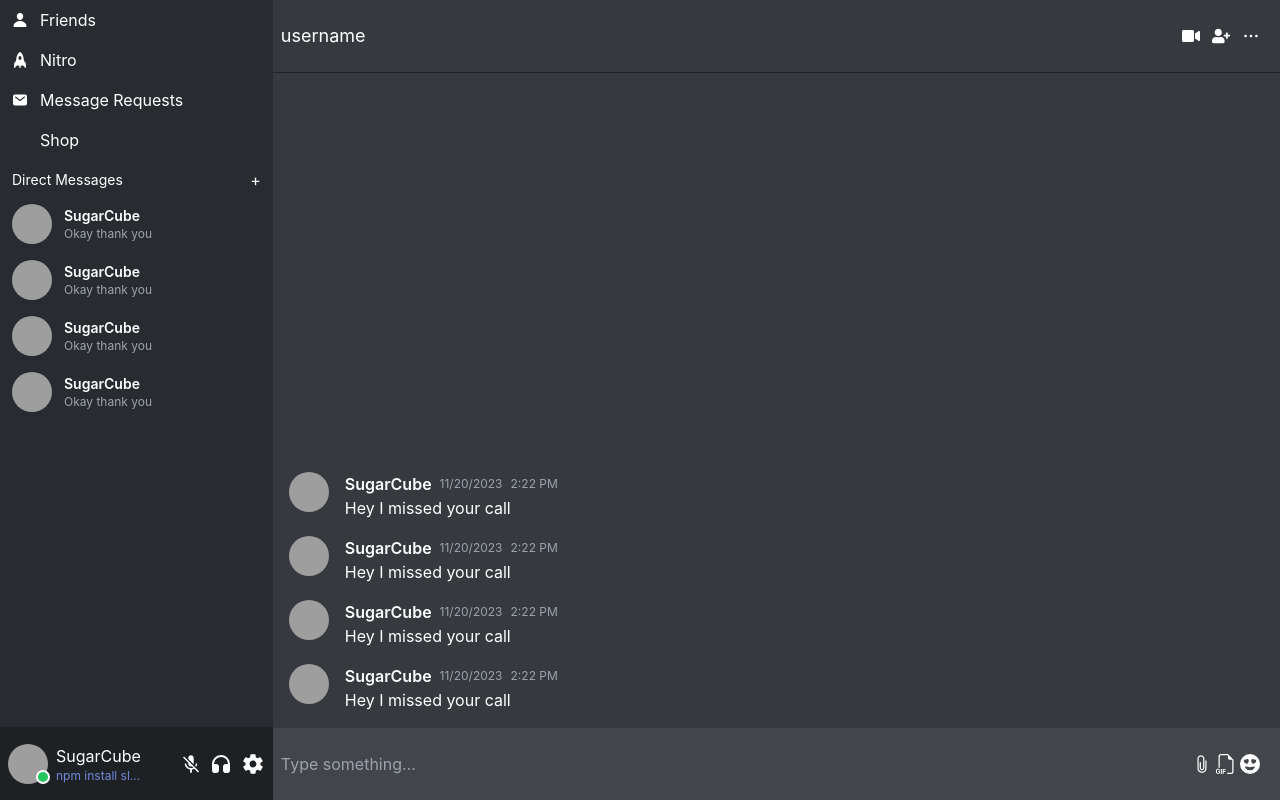
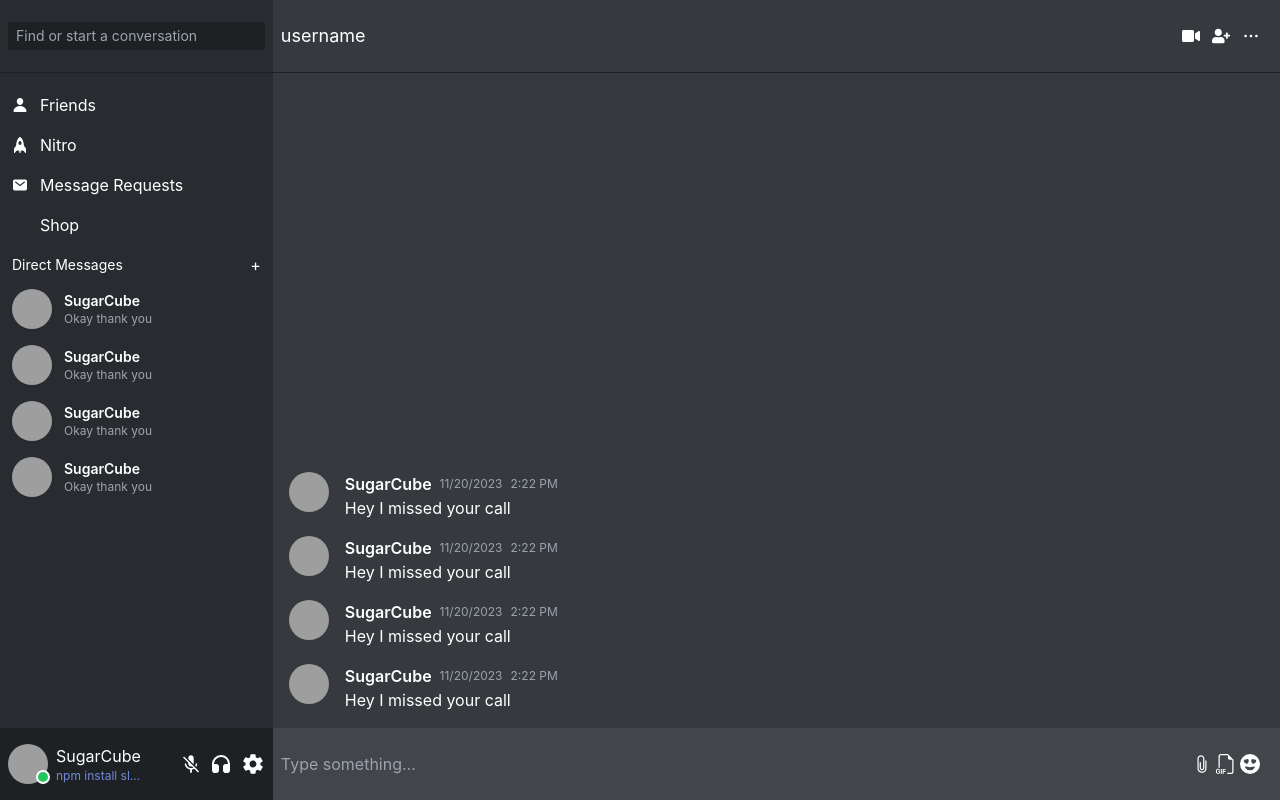
Before and after one commit to HafsaSarker/chat-app, a React (Vite) app: page /home in a window 1280 px wide. Built offline with nearby package versions, Linux system fonts and the light colour scheme; grey boxes are pictures that could not be loaded; some icons are missing; a web font is replaced by a local one.

Commit message:
refactor search

```diff
--- a/src/components/sidebar/Search.jsx
+++ b/src/components/sidebar/Search.jsx
@@ -2,11 +2,11 @@
 
 function Search() {
   return (
-    <div>
+    <div className="border-gray-400 text-gray-400  bg-inherit w-full text-sm flex items-center  border-b border-b-gray-1 h-16 py-9 px-2">
       <input
-        className="my-4 border-b border-gray-400 text-gray-400 py-0.5 bg-inherit w-full focus:outline-none"
+        className="bg-gray-1 w-full px-2 rounded-sm py-1 focus:outline-none"
         type="text"
-        placeholder="Find a user"
+        placeholder="Find or start a conversation"
       />
     </div>
   );
--- a/src/components/sidebar/Sidebar.jsx
+++ b/src/components/sidebar/Sidebar.jsx
@@ -7,8 +7,8 @@
 function Sidebar() {
   return (
     <div className="bg-gray-2 flex flex-col flex-2 h-full text-white">
-      {/* <Search /> */}
-      <div className=" h-full px-2">
+      <Search />
+      <div className="mt-3 h-full px-2">
         <Top />
         <div className="flex flex-col gap-2">
           <div className="flex items-center justify-between px-1">
--- a/src/components/sidebar/User.jsx
+++ b/src/components/sidebar/User.jsx
@@ -8,7 +8,7 @@
   const [deafen, setDeafen] = useState(false);
   const status = "npm install sleep";
   return (
-    <div className="bg-gray-1 h-20 flex justify-between items-center gap-10 px-2">
+    <div className="bg-gray-1 h-20 flex justify-between items-center gap-10 py-4 px-2">
       <div className="flex gap-2 justify-center items-center">
         <div className="relative">
           <img
```
